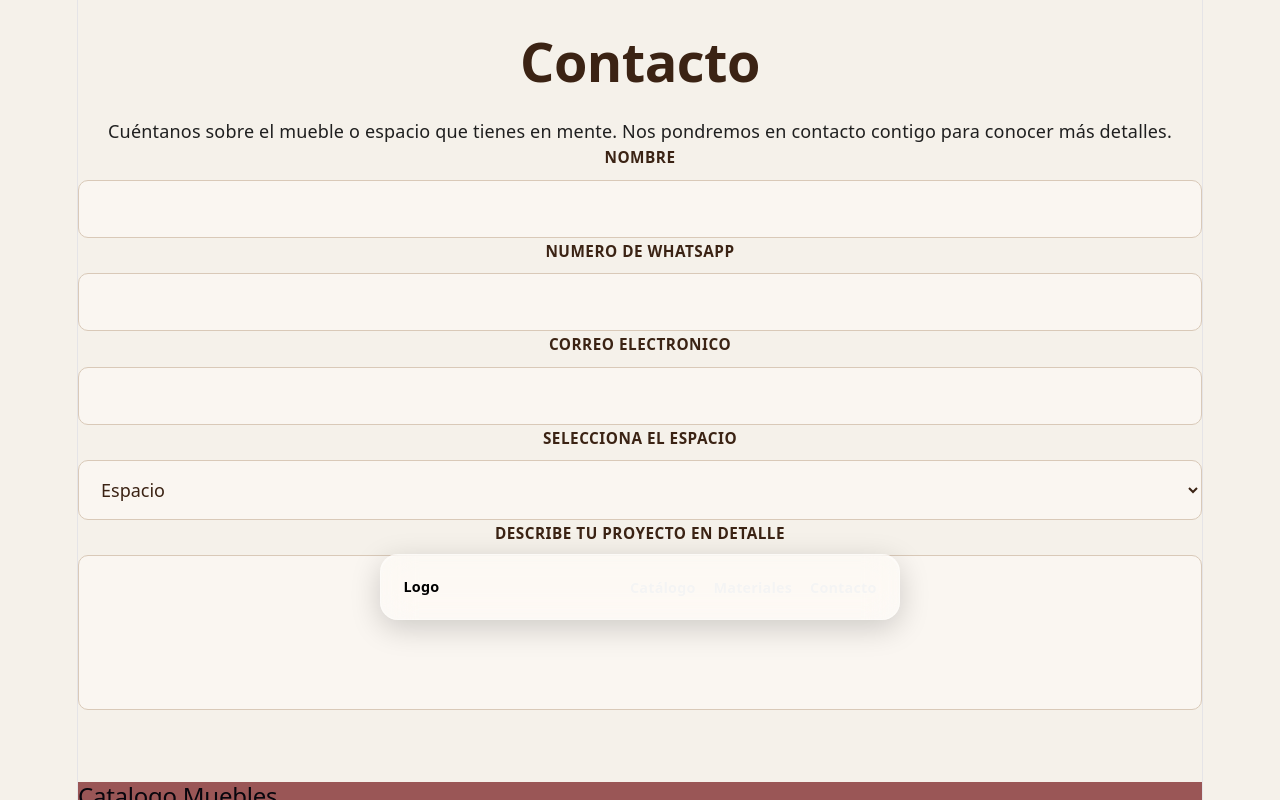
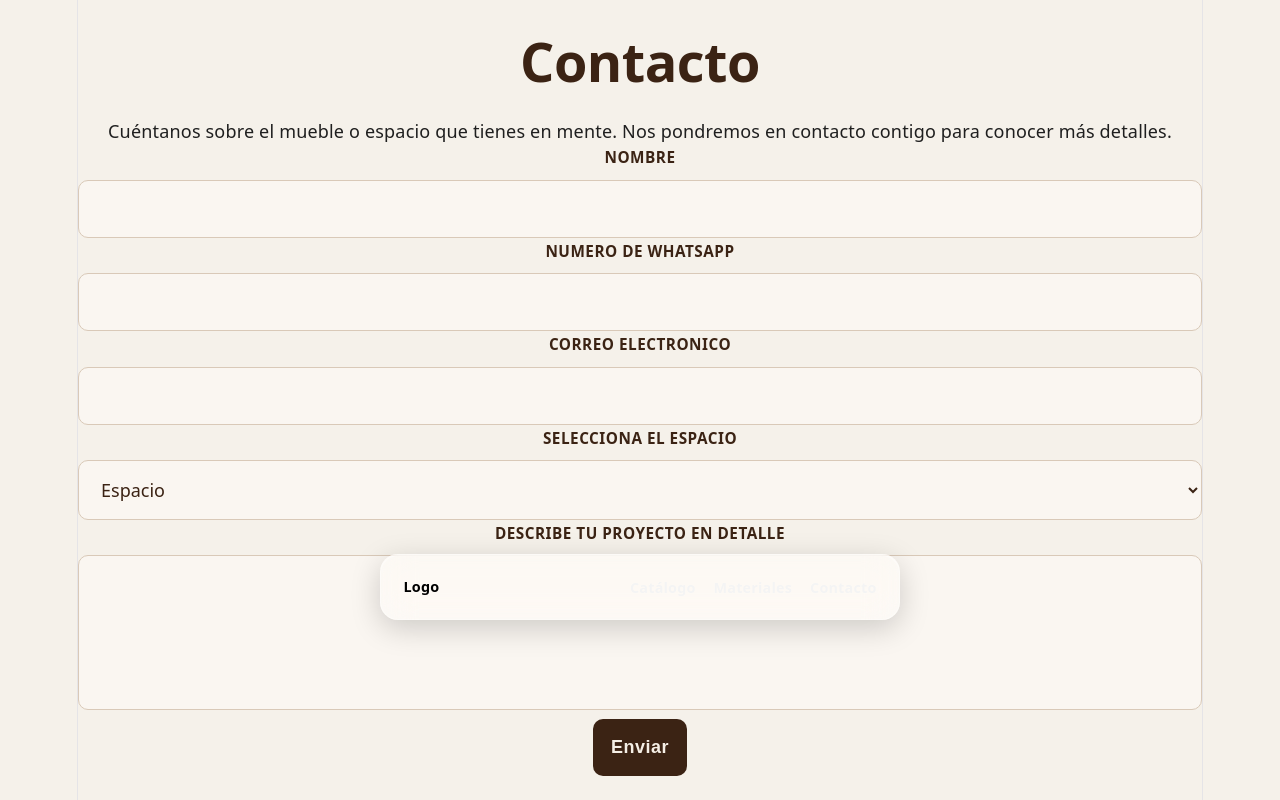
Before and after one commit to o0VanFanel0o/catalogo-muebles, a React (Vite) app: page /contact in a window 1280 px wide. Shown: the top 800 px of the page. Built offline with nearby package versions, Linux system fonts and the light colour scheme.

Commit message:
Add submit button to ContactPage form and fix export statement formatting

```diff
--- a/src/pages/ContactPage.jsx
+++ b/src/pages/ContactPage.jsx
@@ -37,10 +37,11 @@ function ContactPage() {
                         <label htmlFor="message">Describe tu proyecto en detalle</label>
                         <textarea name="message" id="message" rows="5" required></textarea>
                     </div>
+                    <button type="submit" className="contact-page__btn">Enviar</button>
                 </form>
             </section>
-         </main>
-    )
+        </main>
+    );
 }
 
-export default ContactPage
+export default ContactPage;
```
